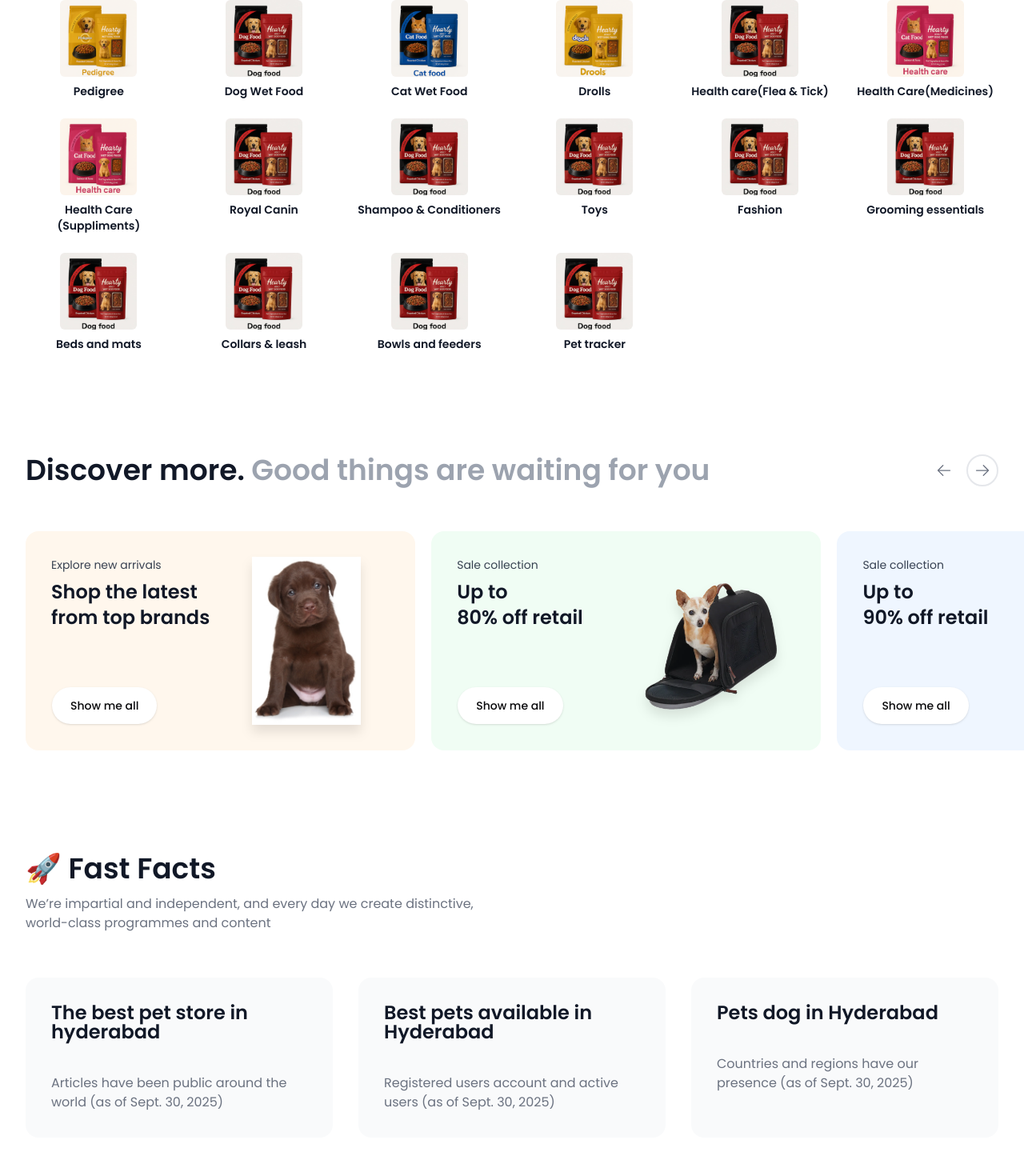
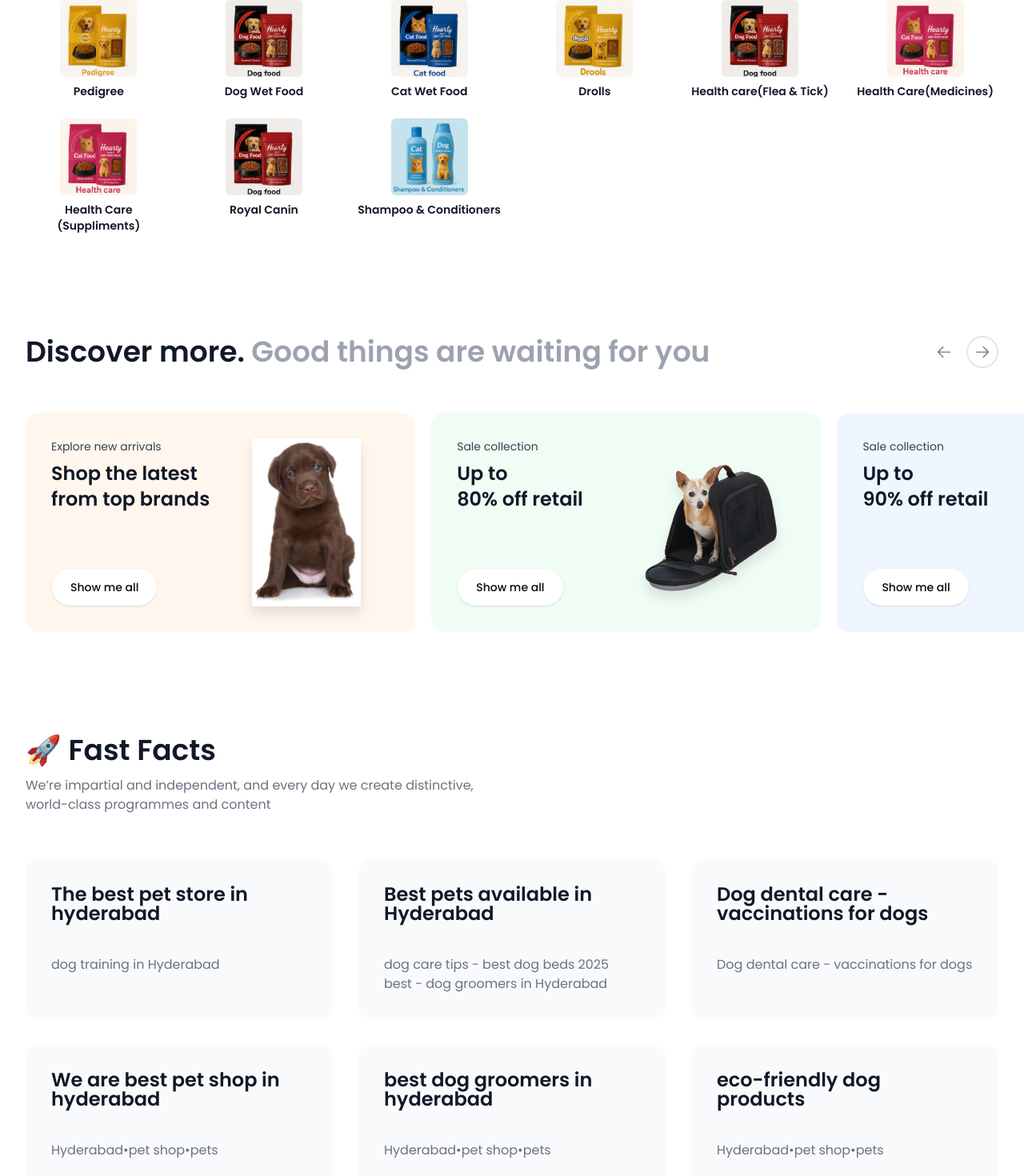
Before and after one commit to Gopimaruvada/NikkisNextJS, a Next.js app in the folder ciseco-nextjs/: page / in a window 1280 px wide. Shown: the part 880-2350 px from the top of the page at 80% size. Built offline with nearby package versions, Linux system fonts and the light colour scheme.

Commit message:
Updated text to nikkis

```diff
--- a/ciseco-nextjs/src/app/(shop)/(home)/page.tsx
+++ b/ciseco-nextjs/src/app/(shop)/(home)/page.tsx
@@ -39,6 +39,7 @@
 
       <div className="container relative my-24 flex flex-col gap-y-24 lg:my-32 lg:gap-y-32">
         <SectionStatistic />
+
         <div className="pb-16">
           <SectionHowItWork />
         </div>
--- a/ciseco-nextjs/src/app/(shop)/(other-pages)/about/SectionStatistic.tsx
+++ b/ciseco-nextjs/src/app/(shop)/(other-pages)/about/SectionStatistic.tsx
@@ -11,17 +11,32 @@
   {
     id: '1',
     heading: 'The best pet store in hyderabad ',
-    subHeading: 'Articles have been public around the world (as of Sept. 30, 2025)',
+    subHeading: 'dog training in Hyderabad',
   },
   {
     id: '2',
     heading: 'Best pets available in Hyderabad',
-    subHeading: 'Registered users account and active users (as of Sept. 30, 2025)',
+    subHeading: 'dog care tips - best dog beds 2025 best - dog groomers in Hyderabad',
   },
   {
     id: '3',
-    heading: 'Pets dog in Hyderabad',
-    subHeading: 'Countries and regions have our presence (as of Sept. 30, 2025)',
+    heading: 'Dog dental care - vaccinations for dogs',
+    subHeading: 'Dog dental care - vaccinations for dogs',
+  },
+  {
+    id: '4',
+    heading: 'We are best pet shop in hyderabad',
+    subHeading: 'Hyderabad•pet shop•pets',
+  },
+  {
+    id: '5',
+    heading: 'best dog groomers in  hyderabad',
+    subHeading: 'Hyderabad•pet shop•pets',
+  },
+  {
+    id: '5',
+    heading: 'eco-friendly dog products',
+    subHeading: 'Hyderabad•pet shop•pets',
   },
 ]
 
--- a/ciseco-nextjs/src/components/EssentialCategories.tsx
+++ b/ciseco-nextjs/src/components/EssentialCategories.tsx
@@ -7,6 +7,7 @@
 import pedigree from '@/images/pedigree.png'
 import drolls from '@/images/drolls.png'
 import healthCare from '@/images/healthcare.png'
+import shampoo from '@/images/Shampoo.png'
 
 const categories = [
   { label: 'Pedigree', image: pedigree, url: 'https://mybillbook.in/store/nikkispetworld' },
@@ -17,15 +18,16 @@
   { label: 'Health Care(Medicines)', image: healthCare, url: 'https://mybillbook.in/store/nikkispetworld?category=f8969e12-eb95-46ef-a39f-a46eeaaeb469&page_no=1' },
   { label: 'Health Care (Suppliments)', image: healthCare, url: 'https://mybillbook.in/store/nikkispetworld?category=6b8b851d-f028-4b87-babe-cec8cd538654&page_no=1' },
   { label: 'Royal Canin', image: logoImage, url: 'https://mybillbook.in/store/nikkispetworld?category=5eaac5da-0e5e-48da-88f6-863a782c1007&page_no=1' },
-  { label: 'Shampoo & Conditioners', image: logoImage, url: 'https://mybillbook.in/store/nikkispetworld?category=a152ffc4-5f95-4c94-a00e-dbbf1e162497&page_no=1' },
-  { label: 'Toys', image: logoImage, url: 'https://mybillbook.in/store/nikkispetworld' },
-  { label: 'Fashion', image: logoImage, url: 'https://mybillbook.in/store/nikkispetworld' },
-  { label: 'Grooming essentials', image: logoImage, url: 'https://mybillbook.in/store/nikkispetworld' },
-  { label: 'Beds and mats', image: logoImage, url: 'https://mybillbook.in/store/nikkispetworld' },
-  { label: 'Collars & leash', image: logoImage, url: 'https://mybillbook.in/store/nikkispetworld' },
-  { label: 'Bowls and feeders', image: logoImage, url: 'https://mybillbook.in/store/nikkispetworld' },
-  { label: 'Pet tracker', image: logoImage, url: 'https://mybillbook.in/store/nikkispetworld' },
+  { label: 'Shampoo & Conditioners', image: shampoo, url: 'https://mybillbook.in/store/nikkispetworld?category=a152ffc4-5f95-4c94-a00e-dbbf1e162497&page_no=1' },
 ]
+//   { label: 'Toys', image: logoImage, url: 'https://mybillbook.in/store/nikkispetworld' },
+//   { label: 'Fashion', image: logoImage, url: 'https://mybillbook.in/store/nikkispetworld' },
+//   { label: 'Grooming essentials', image: logoImage, url: 'https://mybillbook.in/store/nikkispetworld' },
+//   { label: 'Beds and mats', image: logoImage, url: 'https://mybillbook.in/store/nikkispetworld' },
+//   { label: 'Collars & leash', image: logoImage, url: 'https://mybillbook.in/store/nikkispetworld' },
+//   { label: 'Bowls and feeders', image: logoImage, url: 'https://mybillbook.in/store/nikkispetworld' },
+//   { label: 'Pet tracker', image: logoImage, url: 'https://mybillbook.in/store/nikkispetworld' },
+// ]
 
 export default function EssentialCategories() {
   const [iframeUrl, setIframeUrl] = useState<string | null>(null)
```
Also changed, not shown: ciseco-nextjs/src/images/Shampoo.png (added), 1 other file (tests, documents, lock files or other folders).
